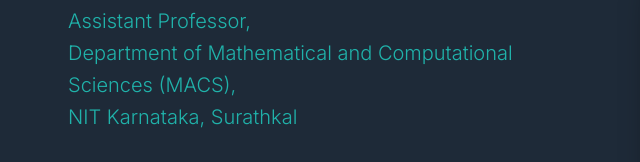
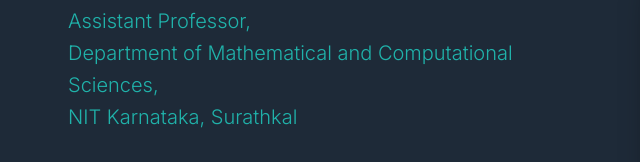
Before and after one commit to m-hassain/m-hassain.github.io, a plain HTML site: page index.html in a window 1280 px wide. Shown: the part 299-461 px from the top of the page, 36-676 px from the left. Drawn offline with nearby package versions, Linux system fonts and the light colour scheme.

Commit message:
Update index.html

```diff
--- a/index.html
+++ b/index.html
@@ -15,7 +15,7 @@
         <section class="hero">
             <div class="hero-text">
                 <h1>Hassain M</h1>
-                <p class="subtitle">Assistant Professor,<br> Department of Mathematical and Computational Sciences (MACS),<br>
+                <p class="subtitle">Assistant Professor,<br> Department of Mathematical and Computational Sciences,<br>
                      NIT Karnataka, Surathkal</p>
                 <p>Welcome to my personal website. I am a researcher specializing in the representation theory of finite
                     and arithmetic
```
